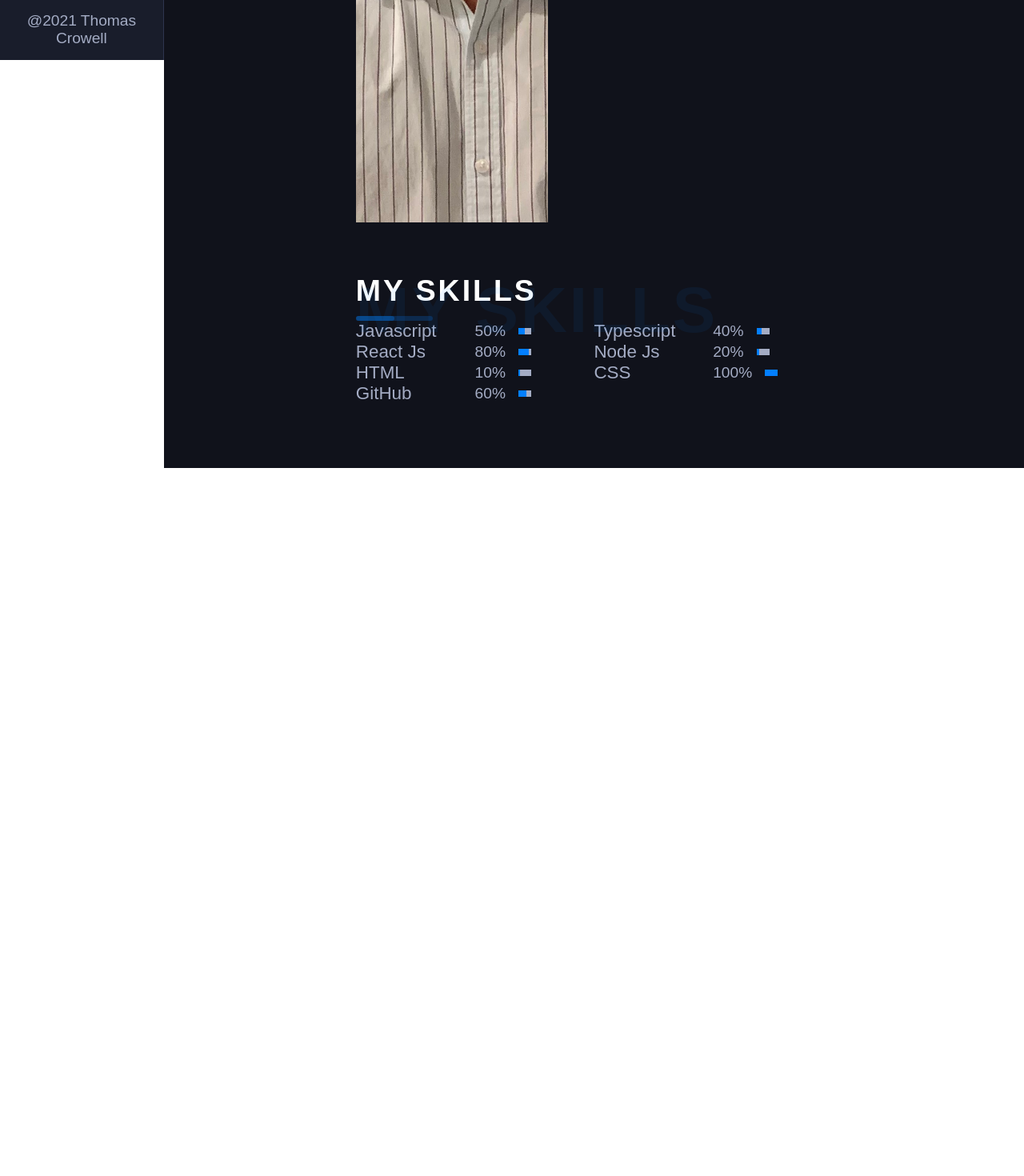
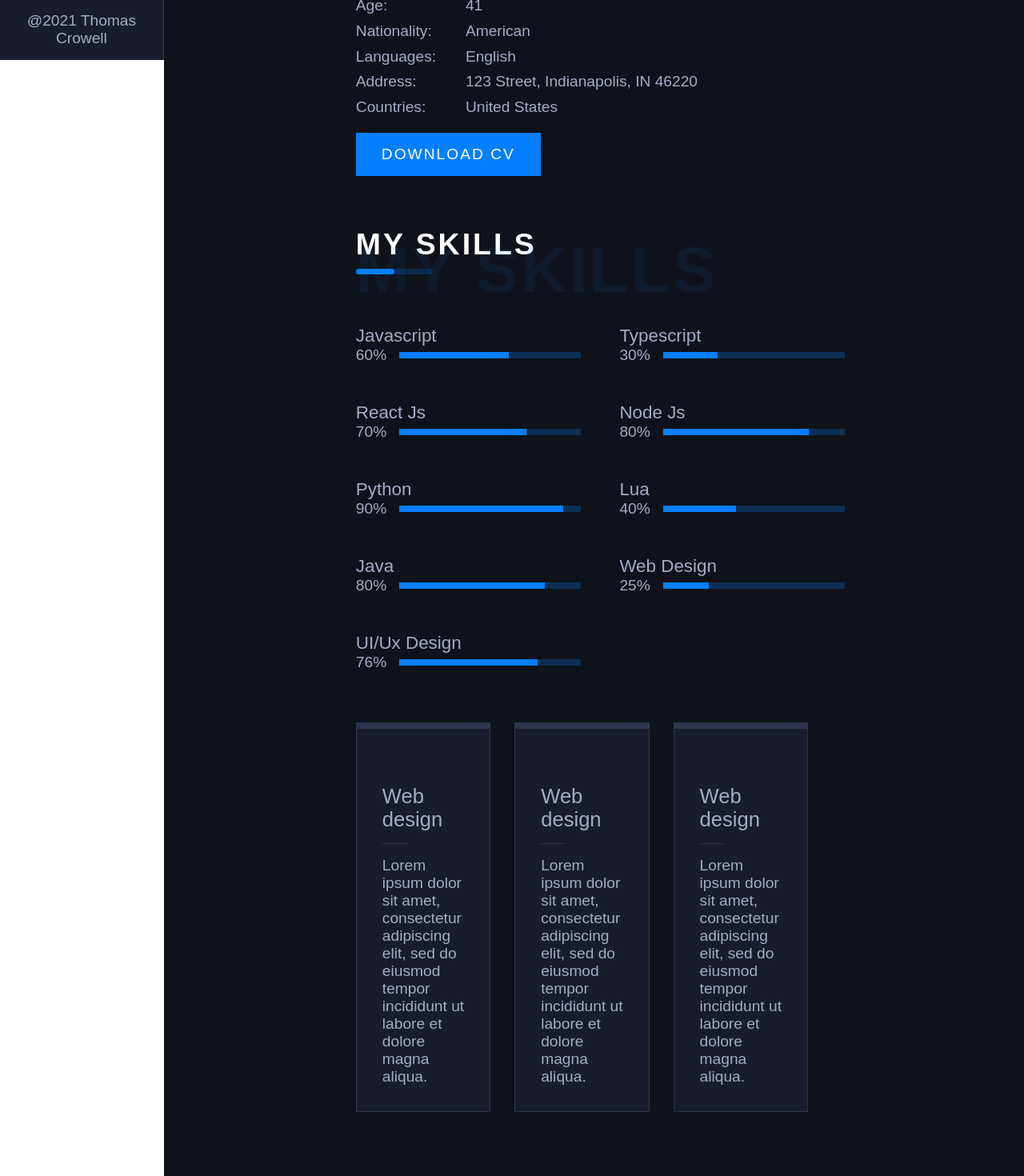
Before and after one commit to kamoflaugeCoder/React-Portfolio, a React (Create React App) app: page /about in a window 1280 px wide. Shown: the part 725-2195 px from the top of the page at 80% size. Before the commit the page ends 1310 px from the top, so only its background shows below. Built offline with nearby package versions, Linux system fonts and the light colour scheme.

Commit message:
servies section added

```diff
--- a/src/App.scss
+++ b/src/App.scss
@@ -1,22 +1,23 @@
-@import './styles/about';
-@import './styles/layout';
-@import './styles/typography';
-@import './styles/navbar';
-@import './styles/skill';
-@import './styles/title';
+@import "./styles/about";
+@import "./styles/layout";
+@import "./styles/typography";
+@import "./styles/navbar";
+@import "./styles/skill";
+@import "./styles/services";
+@import "./styles/title";
 
-*{
-    padding:0;
-    margin: 0;
-    box-sizing: border-box;
+* {
+	padding: 0;
+	margin: 0;
+	box-sizing: border-box;
 }
 
-body{
-    color: #a4acc4;
-    font-family: 'M PLUS Rounded 1c', sans-serif;
-    font-size: 1.2rem;
+body {
+	color: #a4acc4;
+	font-family: "M PLUS Rounded 1c", sans-serif;
+	font-size: 1.2rem;
 }
 
-span{
-    color:#037FFF
+span {
+	color: #037fff;
 }
--- /dev/null
+++ b/src/components/ServicesSection.js
@@ -0,0 +1,19 @@
+import React from "react";
+
+function ServicesSection({image, title, text }) {
+	return (
+		<div className="ServicesSection">
+            <div className="service">
+              <div className="service-content">
+                <img src={image} alt="" />
+                <h5 className="s-title">{title}</h5>
+                <p className="s-text">
+                    {text}
+                </p>
+                </div>
+            </div>
+		</div>
+	);
+}
+
+export default ServicesSection;
--- a/src/components/SkillsSection.jsx
+++ b/src/components/SkillsSection.jsx
@@ -1,4 +1,4 @@
-import React from 'react'
+import React from "react";
 
 function SkillsSection({ skill, progress, width }) {
 	return (
@@ -9,13 +9,13 @@
 					<p className="skill-text">{progress}</p>
 					<div className="skill-progress">
 						<div className="progress">
-                        <div className="inner-progress" style={{width:width}}></div>
+							<div className="inner-pregress" style={{ width: width }}></div>
 						</div>
 					</div>
 				</div>
 			</div>
 		</div>
-    )
+	);
 }
 
-export default SkillsSection
+export default SkillsSection;
--- a/src/pages/AboutPage.jsx
+++ b/src/pages/AboutPage.jsx
@@ -1,25 +1,52 @@
-import React from 'react'
-import Title from '../components/title'
-import ImageSection from '../components/ImageSection'
-import SkillsSection from '../components/SkillsSection'
+import React from "react";
+import Title from "../components/title";
+import ImageSection from "../components/ImageSection";
+import SkillsSection from "../components/SkillsSection";
+import ServicesSection from "../components/ServicesSection";
+import design from "../img/design.svg";
 
 function AboutPage() {
-    return (
-        <div className="AboutPage">
-            <Title title={`About Me`} span={`About Me`} />
-            <ImageSection />
-            <Title title={`My Skills`} span={`My Skills`} />
-            <div className="skills-container">
-                <SkillsSection skill={'Javascript'} progress={'50%'} width={'50%'} />
-                <SkillsSection skill={'Typescript'} progress={'40%'} width={'40%'} />
-                <SkillsSection skill={'React Js'} progress={'80%'} width={'80%'} />
-                <SkillsSection skill={'Node Js'} progress={'20%'} width={'20%'} />
-                <SkillsSection skill={'HTML'} progress={'10%'} width={'10%'} />
-                <SkillsSection skill={'CSS'} progress={'100%'} width={'100%'} />
-                <SkillsSection skill={'GitHub'} progress={'60%'} width={'60%'} />
-            </div>
-        </div>
-    )
+	return (
+		<div className="AboutPage">
+			<Title title={"About Me"} span={"About Me"} />
+			<ImageSection />
+			<Title title={"My Skills"} span={"My Skills"} />
+			<div className="skillsContainer">
+				<SkillsSection skill={"Javascript"} progress={"60%"} width={"60%"} />
+				<SkillsSection skill={"Typescript"} progress={"30%"} width={"30%"} />
+				<SkillsSection skill={"React Js"} progress={"70%"} width={"70%"} />
+				<SkillsSection skill={"Node Js"} progress={"80%"} width={"80%"} />
+				<SkillsSection skill={"Python"} progress={"90%"} width={"90%"} />
+				<SkillsSection skill={"Lua"} progress={"40%"} width={"40%"} />
+				<SkillsSection skill={"Java"} progress={"80%"} width={"80%"} />
+				<SkillsSection skill={"Web Design"} progress={"25%"} width={"25%"} />
+				<SkillsSection skill={"UI/Ux Design"} progress={"76%"} width={"76%"} />
+			</div>
+			<div className="services-container">
+				<ServicesSection
+					image={design}
+					title={"Web design"}
+					text={
+						"Lorem ipsum dolor sit amet, consectetur adipiscing elit, sed do eiusmod tempor incididunt ut labore et dolore magna aliqua."
+					}
+				/>
+				<ServicesSection
+					image={design}
+					title={"Web design"}
+					text={
+						"Lorem ipsum dolor sit amet, consectetur adipiscing elit, sed do eiusmod tempor incididunt ut labore et dolore magna aliqua."
+					}
+				/>
+				<ServicesSection
+					image={design}
+					title={"Web design"}
+					text={
+						"Lorem ipsum dolor sit amet, consectetur adipiscing elit, sed do eiusmod tempor incididunt ut labore et dolore magna aliqua."
+					}
+				/>
+			</div>
+		</div>
+	);
 }
 
 export default AboutPage;
--- a/src/styles/_about.scss
+++ b/src/styles/_about.scss
@@ -1,41 +1,39 @@
-.ImageSection{
+.ImageSection {
 	display: flex;
 	margin-top: 4rem;
 	margin-bottom: 4rem;
-
-    .img{
-        height: 100vh;
-        img{
+	.img {
+		width: 100%;
+		height: 50vh;
+		img {
 			width: 100%;
 			object-fit: cover;
 			height: 100%;
 		}
 	}
 
-.about-info{
-    margin-left: 2rem;
-    h4{
-        font-size: 2rem;
-    }
-    .about-text{
-        padding: 1rem 0;
+	@media screen and (max-width: 1400px) {
+		flex-direction: column;
+		.about-info {
+			margin-left: 0;
+			margin-top: 1rem;
 		}
 	}
 }
 
-.about-details{
+.about-details {
 	display: flex;
-    p{
-        padding: .3rem 0;
+	p {
+		padding: 0.3rem 0;
 	}
-    .right-section{
+	.right-section {
 		margin-left: 2.3rem;
 	}
 }
 
-  .btn{
+.btn {
 	padding: 1rem 2rem;
-      background-color: #037FFF;
+	background-color: #037fff;
 	outline: none;
 	border: none;
 	font-family: inherit;
@@ -46,23 +44,28 @@
 	letter-spacing: 2px;
 	margin-top: 1rem;
 	position: relative;
-
-      &::after{
-          position:absolute;
+	&::after {
+		position: absolute;
 		content: "";
 		width: 0;
-          height: .3rem;
+		height: 0.3rem;
 		left: 0;
 		bottom: 0;
-          background-color: red;
+		background-color: #a4acc4;
 		transition: all 0.4s ease-in-out;
 	}
-          &:hover::after{
+	&:hover::after {
 		width: 100%;
 	}
 }
 
-        .skills-container{
-            display:grid;
+.skillsContainer {
+	display: grid;
 	grid-template-columns: repeat(2, 1fr);
+	column-gap: 4rem;
+	row-gap: 3rem;
+	margin: 4rem 0;
+	@media screen and (max-width: 1100px) {
+		grid-template-columns: repeat(1, 1fr);
 	}
+}
--- a/src/styles/_layout.scss
+++ b/src/styles/_layout.scss
@@ -1,22 +1,21 @@
-.App{
-    .sidebar{
+.App {
+	.sidebar {
 		width: 16%;
 		height: 100vh;
-        background-color: #191D2B;
+		background-color: #191d2b;
 		position: fixed;
+		z-index: 11;
 		border-right: 1px solid #2e344e;
-
 	}
-    .main-content{
-       width:84%;
+	.main-content {
+		width: 84%;
 		margin-left: 16%;
-       background-color: #10121B;
+		background-color: #10121b;
 		min-height: 100vh;
 		display: grid;
-       position:relative;
-       .content{
+		position: relative;
+		.content {
 			margin: 5rem 15rem;
-
 		}
 	}
 }
--- /dev/null
+++ b/src/styles/_services.scss
@@ -0,0 +1,38 @@
+.ServicesSection {
+	.service {
+		width: 85%;
+		background-color: #191d2b;
+		border-left: 1px solid #2e344e;
+		border-right: 1px solid #2e344e;
+		border-bottom: 1px solid #2e344e;
+		border-top: 8px solid #2e344e;
+		transition: all 0.4s ease-in-out;
+		&:hover {
+			border-top: 8px solid #037fff;
+		}
+		.service-content {
+			padding: 2rem;
+			.s-title {
+				font-size: 1.6rem;
+				font-weight: 500;
+				position: relative;
+				padding-bottom: 1rem;
+				margin: 1rem 0;
+				&::after {
+					content: "";
+					position: absolute;
+					bottom: 0;
+					left: 0;
+					width: 30%;
+					height: 1px;
+					background-color: #2e344e;
+				}
+			}
+		}
+	}
+}
+
+.services-container {
+	display: flex;
+	justify-content: space-between;
+}
--- a/src/styles/_skill.scss
+++ b/src/styles/_skill.scss
@@ -1,34 +1,34 @@
-.SkillsSection{
-
+.SkillsSection {
 }
 
-.skills-container{
-    .skill-title{
+.skills-container {
+	.skill-title {
 		font-size: 1.4rem;
 		font-weight: 400;
 	}
-}
 
-.skill-bar{
+	.skill-bar {
 		display: flex;
 		align-items: center;
-    .skill-text{
+		.skill-text {
 		}
-}
-.skill-progress{
-   .progress{
+		.skill-progress {
 			width: 100%;
-        height: .5rem;
+			.progress {
+				width: 100%;
+				height: 0.5rem;
 				background-color: red;
 				margin-left: 1rem;
-        background-color: #a4acc4;
+				background-color: #0381ff3f;
 				position: relative;
-        .inner-progress{
-            position:absolute;
-            background-color: #037FFF;
+				.inner-pregress {
+					position: absolute;
+					background-color: #037fff;
 					height: 100%;
-            bottom:0;
-            left:0;
+					bottom: 0;
+					left: 0;
 				}
 			}
 		}
+	}
+}
--- a/src/styles/_title.scss
+++ b/src/styles/_title.scss
@@ -1,34 +1,33 @@
-.Title{
+.Title {
 	text-transform: uppercase;
 	font-size: 2rem;
-    color:white;
+	color: white;
 	position: relative;
 	padding-bottom: 1rem;
 	letter-spacing: 3px;
-    &::before{
+	&::before {
 		content: "";
 		bottom: 0;
 		position: absolute;
 		left: 0;
 		background-color: #0381ff38;
 		width: 6rem;
-        height: .4rem;
+		height: 0.4rem;
 		border-radius: 50px;
-
 	}
-    &::after{
-        content:"";
+	&::after {
+		content: "";
 		bottom: 0;
 		position: absolute;
 		left: 0;
-        background-color: #0381ff4f;
+		background-color: #037fff;
 		width: 3rem;
-        height: .4rem;
+		height: 0.4rem;
 		border-radius: 50px;
 	}
-    span{
-        position:absolute;
-        top: 15;
+	span {
+		position: absolute;
+		top: 15%;
 		left: 0;
 		font-size: 5rem;
 		opacity: 0.07;
```
Also changed, not shown: src/img/design.svg (added). Lines whose indentation alone changed are shown as unchanged.
